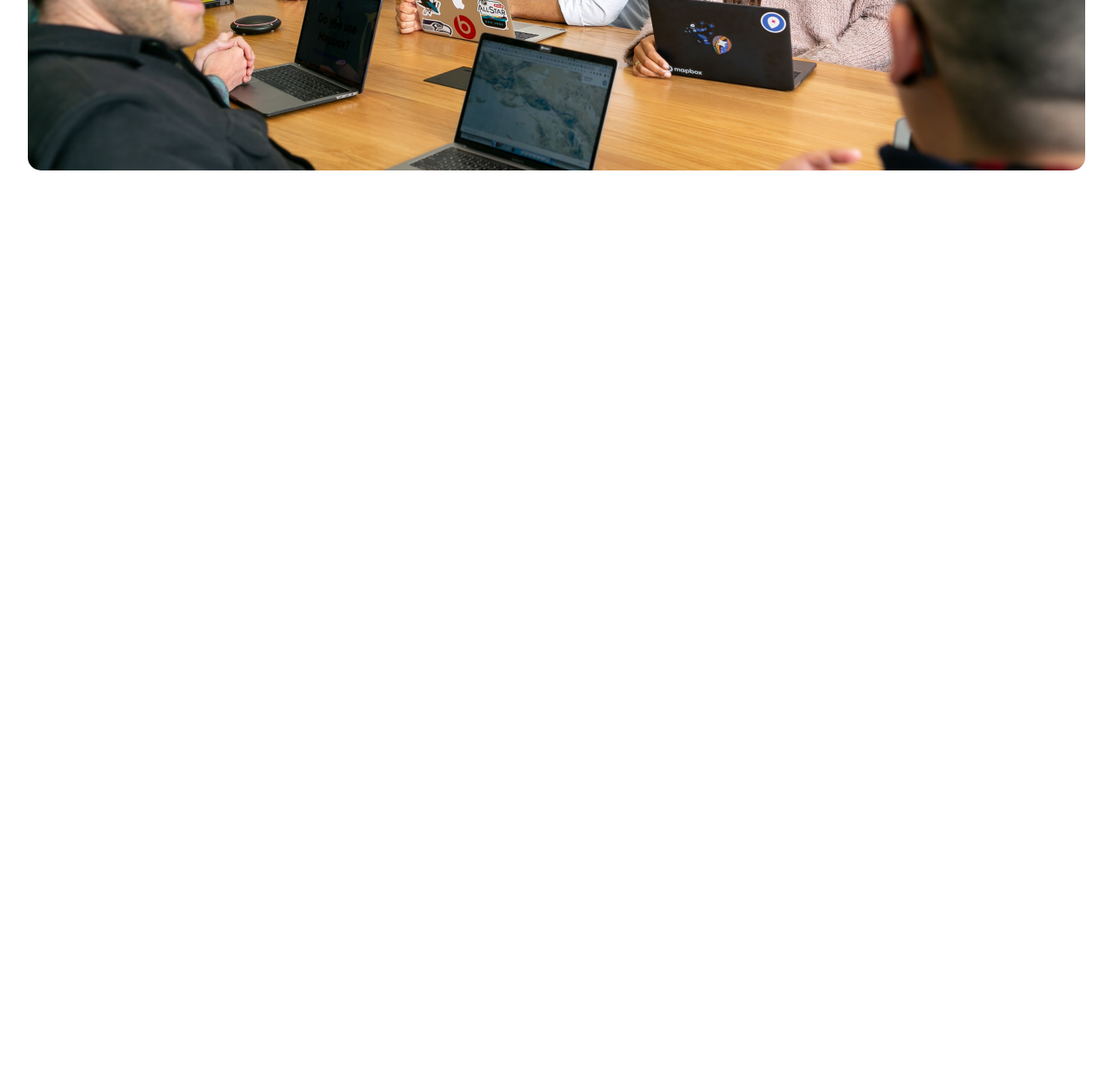
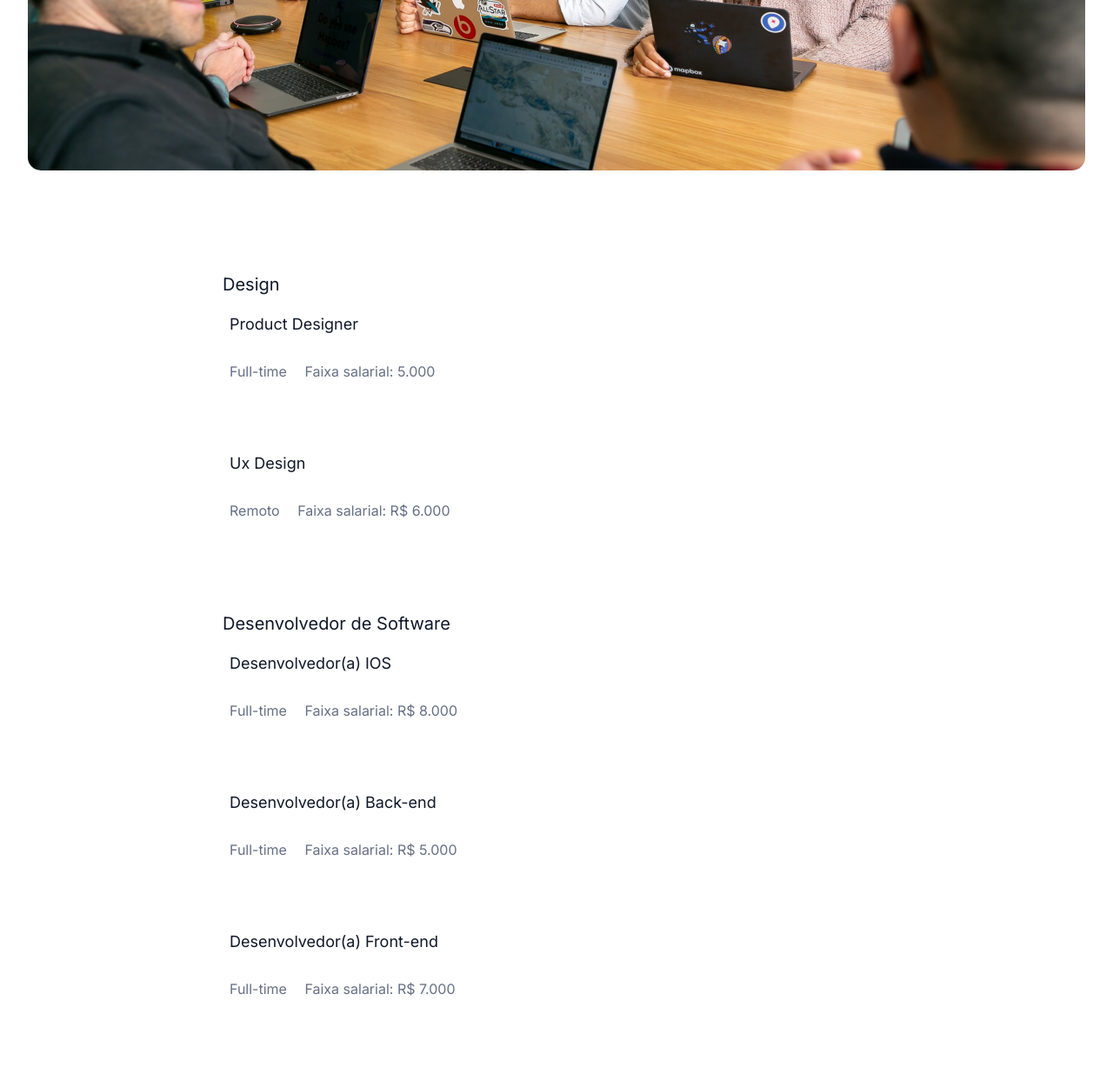
Before and after one commit to MVISHNU-BR/7-Days-of-Code-Alura, a plain HTML site: page index.html in a window 1280 px wide. Shown: the part 1367-2602 px from the top of the page at 87% size. Before the commit the page ends 1667 px from the top, so only its background shows below. Drawn offline with Linux system fonts and the light colour scheme.

Commit message:
create vagas section and css

```diff
--- a/css/style.css
+++ b/css/style.css
@@ -163,3 +163,44 @@ header a{
 .procurando-talentos img{
     border-radius: 15px;
 }
+
+/* Section Vagas*/
+
+.vagas{
+    margin: 0 auto;
+    width: 768px;
+}
+
+.vaga{
+    margin: 0 auto;
+    height: 136px;
+    width: 768px;
+
+    padding-bottom: 24px;
+}
+
+.area-vaga{
+    color: var(--title-color);
+    font-weight: 500;
+    line-height: 30px;
+    font-size: 20px;
+}
+
+.titulo-vaga{
+    color: var(--title-color);
+    font-weight: 500;
+    font-size: 18px;
+    margin: 0px 8px;
+    display: block;
+    margin-bottom: 32px;
+
+}
+
+.informacoes span{
+    color: var(--text-color);
+    font-size: 16px;
+    line-height: 24px;
+    font-weight: 500;
+
+    margin: 0px 8px;
+}
--- a/index.html
+++ b/index.html
@@ -74,5 +74,60 @@
 
         <img src="/assents/Image.png" alt="Pessoas em uma reunião">
     </section>
+
+    <section>
+
+        <div class="vagas">
+
+            <h3 class="area-vaga">Design</h3>
+
+            <div class="vaga">
+                <span class="titulo-vaga">Product Designer</span>
+                <div class="informacoes">
+                    <span>Full-time</span>
+                    <span>Faixa salarial: 5.000</span>
+                </div>
+            </div>
+
+            <div class="vaga">
+                <span class="titulo-vaga">Ux Design</span>
+                <div class="informacoes">
+                    <span>Remoto</span>
+                    <span>Faixa salarial: R$ 6.000</span>
+                </div>
+            </div>
+        </div>
+
+
+        <div class="vagas">
+
+            <h3 class="area-vaga">Desenvolvedor de Software</h3>
+
+            <div class="vaga">
+                <span class="titulo-vaga">Desenvolvedor(a) IOS</span>
+                <div class="informacoes">
+                    <span>Full-time</span>
+                    <span>Faixa salarial: R$ 8.000</span>
+                </div>
+            </div>
+
+            <div class="vaga">
+                <span class="titulo-vaga">Desenvolvedor(a) Back-end</span>
+                <div class="informacoes">
+                    <span>Full-time</span>
+                    <span>Faixa salarial: R$ 5.000</span>
+                </div>
+            </div>
+
+            <div class="vaga">
+                <span class="titulo-vaga">Desenvolvedor(a) Front-end</span>
+                <div class="informacoes">
+                    <span>Full-time</span>
+                    <span>Faixa salarial: R$ 7.000</span>
+                </div>
+            </div>
+        </div>
+    </section>
+
 </body>
 </html>
```
